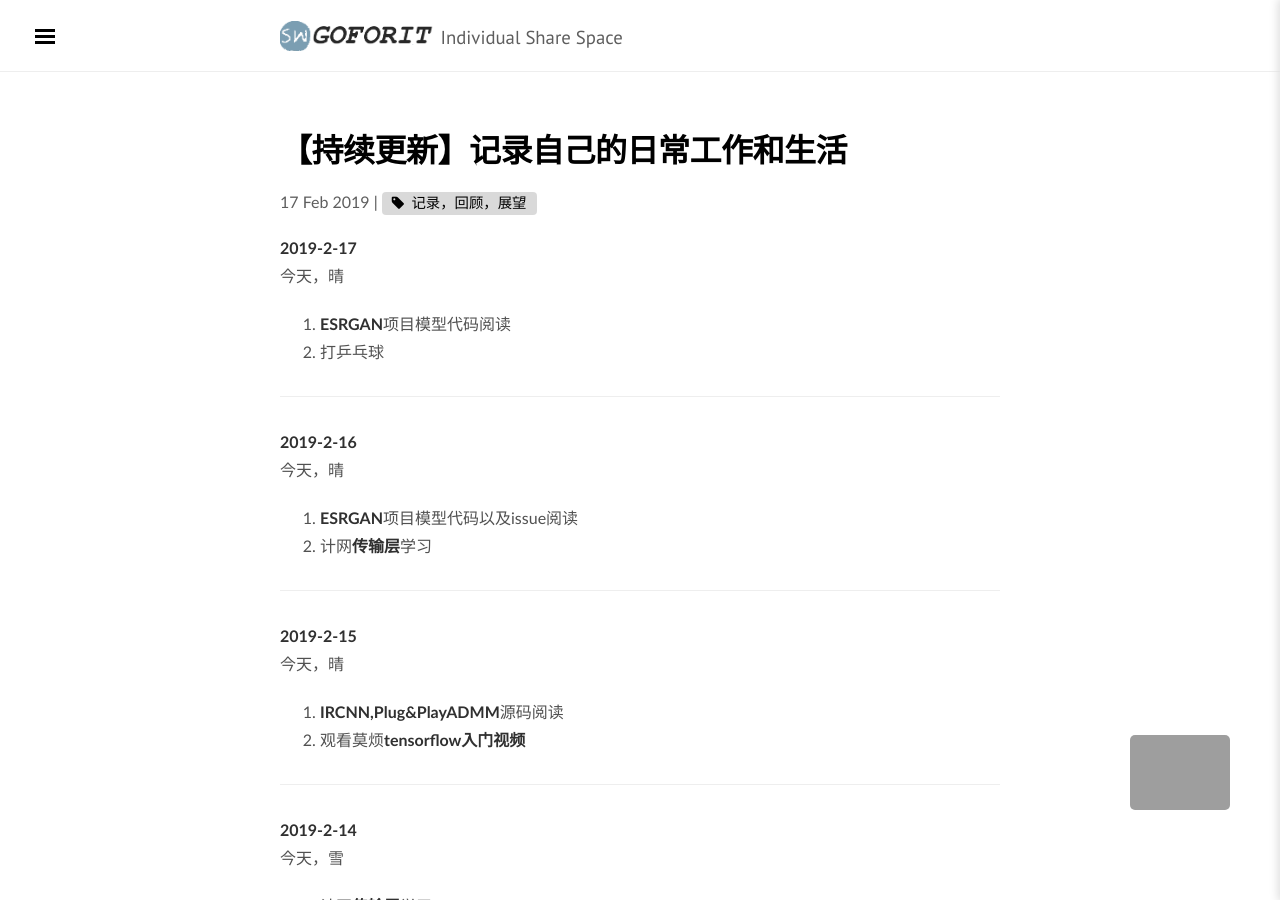
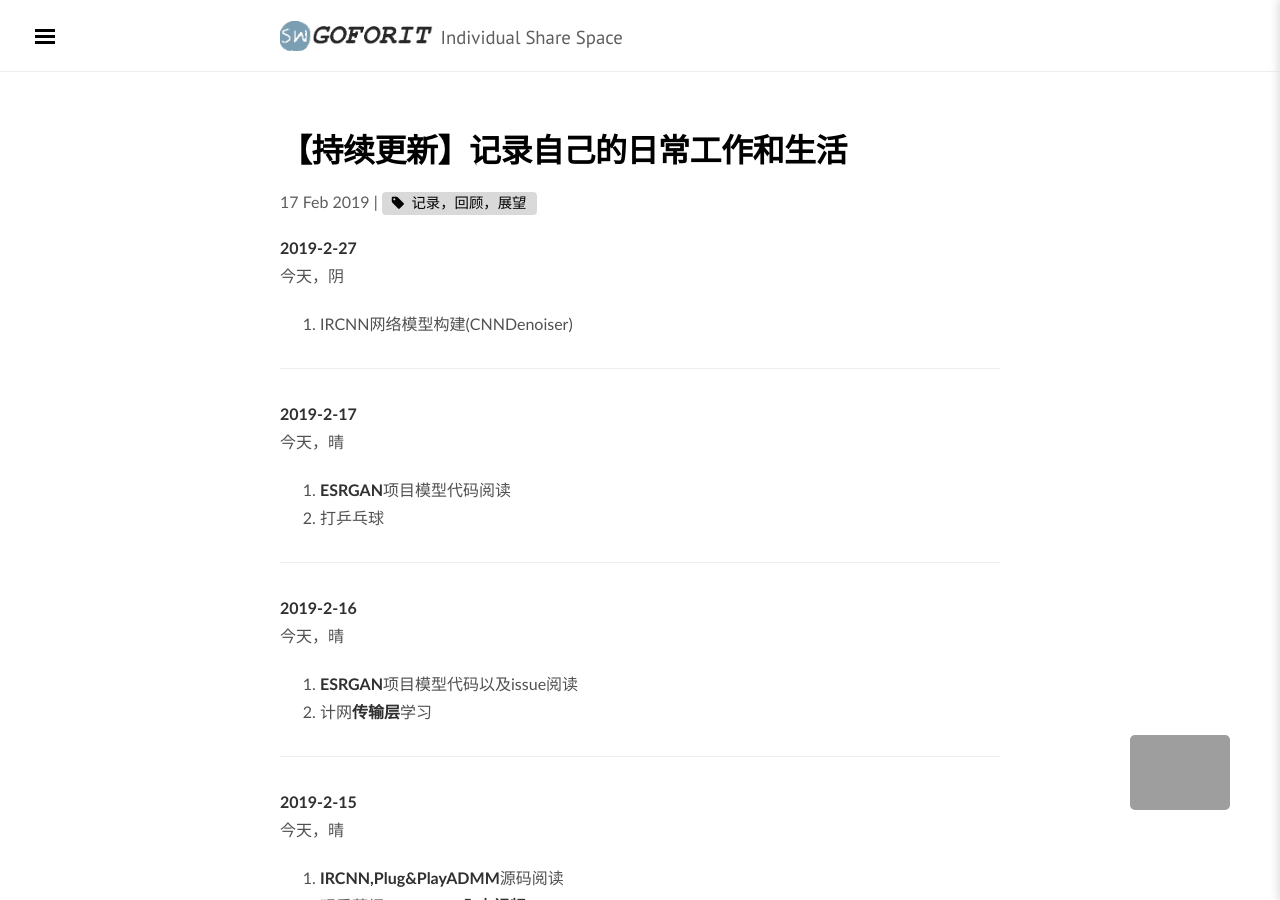
Before and after one commit to illust/illust.github.io, a Jekyll site: the page built from _posts/2019-2-17-works.md, in a window 1280 px wide and 900 px high. Built offline with Jekyll 4.4.1, drawn with Linux system fonts in a browser that asks for light colours; nearby versions of some CDN libraries; some web fonts are replaced; comment, search, counter and statistics services are not loaded.

Commit message:
add works

```diff
--- a/_posts/2019-2-17-works.md
+++ b/_posts/2019-2-17-works.md
@@ -5,6 +5,11 @@ categories: [dailyposts]
 excerpt: 回到写日记的年月里，fight！
 tags: [记录，回顾，展望]
 ---
+**2019-2-27**
+今天，阴
+1.    IRCNN网络模型构建(CNNDenoiser)
+
+----------------------------
 **2019-2-17**
 今天，晴
 1.    **ESRGAN**项目模型代码阅读
```
